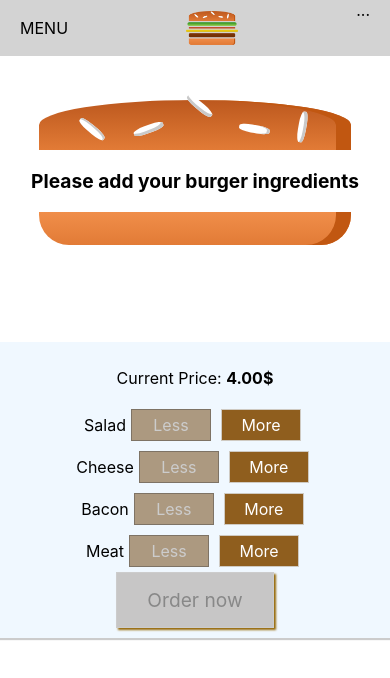
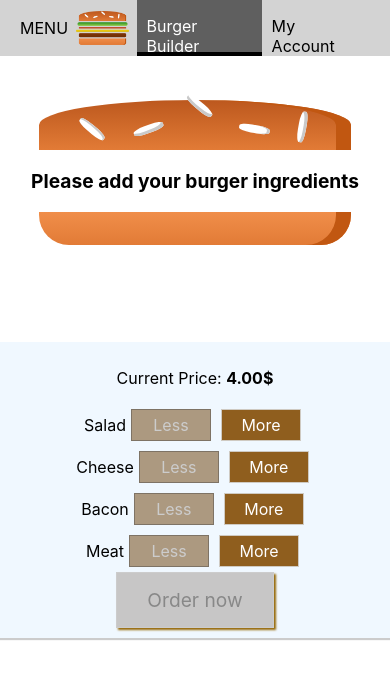
Before and after one commit to StefanK2ff/burger-builder-app, a React (Create React App) app: page / in a window 390 px wide. Shown: the top 678 px of the page. Built offline with nearby package versions, Linux system fonts and the light colour scheme.

Commit message:
Navigation Items set up for mobile

```diff
--- /dev/null
+++ b/src/components/Navigation/NavigationItems/NavigationItem/NavigationItem.js
@@ -0,0 +1,14 @@
+import React from 'react'
+import classes from "./NavigationItem.module.css"
+
+export default function navigationItem(props) {
+    return (
+        <li className={classes.NavigationItem}>
+            <a href={props.target}
+                className={props.active ? classes.active : null}
+                >
+                {props.children}
+                </a>
+        </li>
+    )
+}
--- /dev/null
+++ b/src/components/Navigation/NavigationItems/NavigationItem/NavigationItem.module.css
@@ -0,0 +1,25 @@
+.NavigationItem {
+    margin: 0;
+    box-sizing: border-box;
+    display: flex;
+    height: 100%;
+    align-items: center;
+}
+
+.NavigationItem a {
+    color: black;
+    text-decoration: none;
+    height: 100%;
+    padding: 16px 10px;
+    border-bottom: 4px solid transparent;
+    box-sizing: border-box;
+    display: block;
+}
+
+.NavigationItem a:hover,
+.NavigationItem a.active,
+.NavigationItem a:active {
+    background-color: rgb(95, 95, 95);
+    border-bottom: 4px solid black;
+    color: white;
+}
--- /dev/null
+++ b/src/components/Navigation/NavigationItems/NavigationItems.js
@@ -0,0 +1,12 @@
+import React from 'react'
+import classes from "./NavigationItems.module.css"
+import NavigationItem from './NavigationItem/NavigationItem'
+
+export default function navigationItems() {
+    return (
+        <ul className={classes.NavigationItems}>
+            <NavigationItem target={"/"} active>Burger Builder</NavigationItem>
+            <NavigationItem target={"/"}>My Account</NavigationItem>
+        </ul>
+    )
+}
--- /dev/null
+++ b/src/components/Navigation/NavigationItems/NavigationItems.module.css
@@ -0,0 +1,8 @@
+.NavigationItems {
+    margin: 0;
+    padding: 0;
+    list-style: none;
+    display: flex;
+    align-items: center;
+    height: 100%;
+}
--- a/src/components/Navigation/Toolbar/Toolbar.js
+++ b/src/components/Navigation/Toolbar/Toolbar.js
@@ -1,13 +1,15 @@
 import React from 'react'
 import classes from "./Toolbar.module.css"
 import Logo from '../../Logo/Logo'
+import NavigationItems from "./../NavigationItems/NavigationItems"
 
 function toolbar() {
     return (
         <header className={classes.Toolbar}>
             <div>MENU</div>
            <Logo />
-            <nav>...</nav>
+
+            <nav> <NavigationItems /> </nav>
         </header>
     )
 }
```
